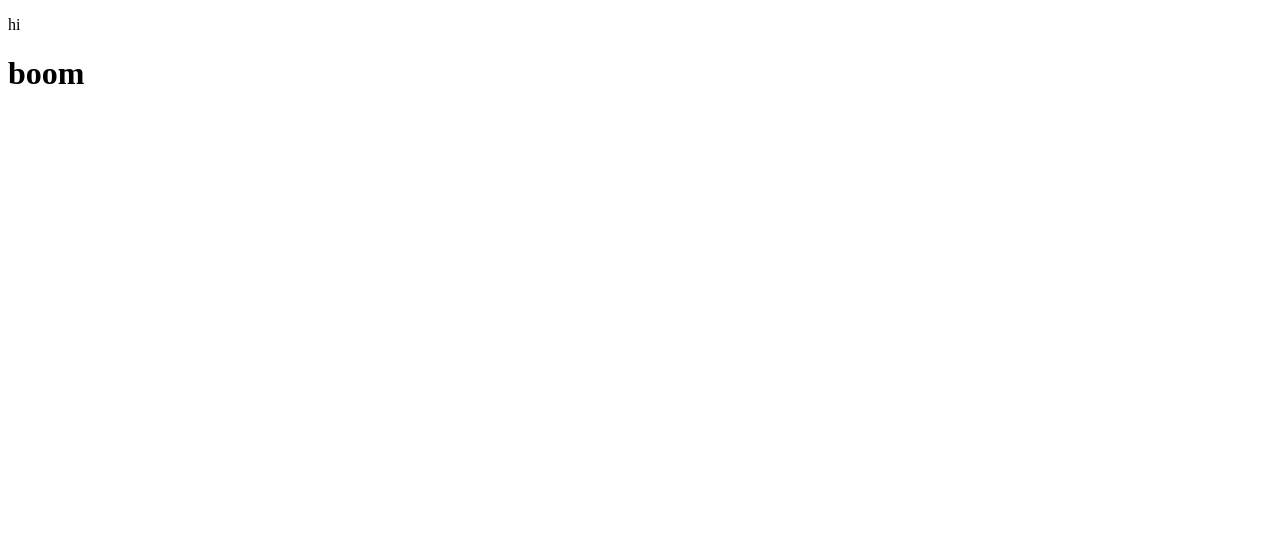
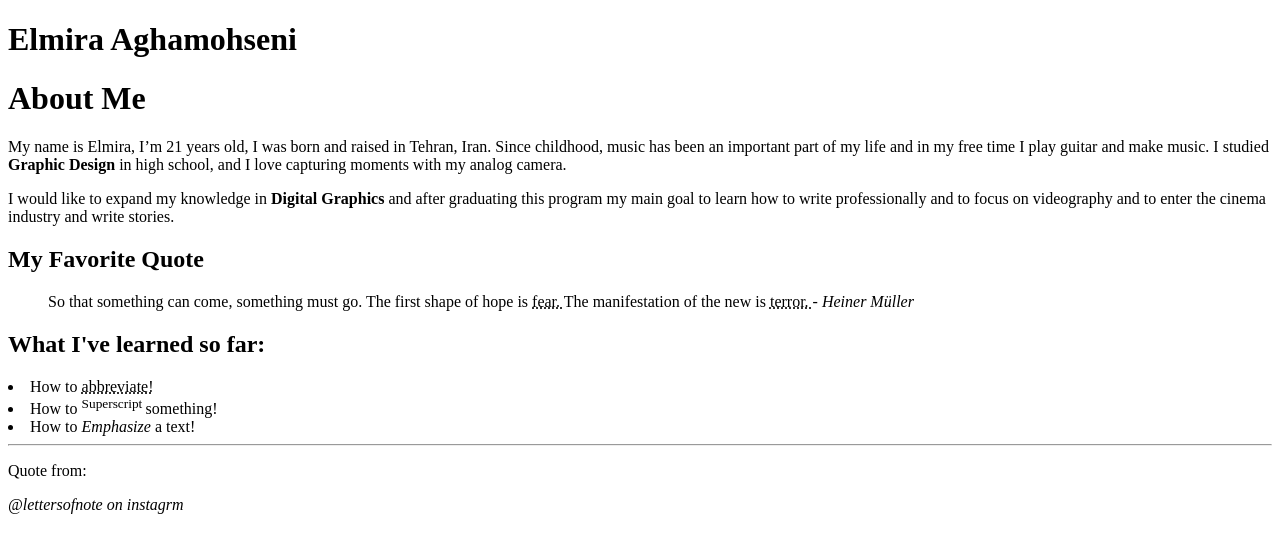
Before and after one commit to agha0033/agha0033.github.io, a plain HTML site: page html_assignment/index.html in a window 1280 px wide. Drawn offline with Linux system fonts and the light colour scheme.

Commit message:
commit changes to github

```diff
--- a/html_assignment/index.html
+++ b/html_assignment/index.html
@@ -4,9 +4,27 @@
     <meta charset="UTF-8">
     <meta name="viewport" content="width=device-width, initial-scale=1.0">
     <title>Document</title>
-</head>
-<body>
-    <p>hi</p>
-    <h1> boom </h1>
-</body>
-</html>
+
+    </title>
+    <h1> Elmira Aghamohseni </h1>
+    <body>
+        <header>
+            <h1> About Me </h1>
+           <p> My name is Elmira, I’m 21 years old, I was born and raised in Tehran, Iran. Since childhood, music has been an important part of my life and in my free time I play guitar and make music. I studied <strong> Graphic Design </strong> in high school, and I love capturing moments with my analog camera. </p>
+
+            <p> I would like to expand my knowledge in <strong> Digital Graphics </strong> and after graduating this program my main goal to learn how to write professionally and to focus on <abbr> videography </abbr> and to enter the cinema industry and write stories. </p>
+        </header>
+        <h2> My Favorite Quote</h2>
+        <blockquote> So that something can come, something must go. The first shape of hope is <abbr title="hyper text markup language"> fear. </abbr> The manifestation of the new is <abbr title="hyper text markup language"> terror. </abbr> -<cite> Heiner Müller</cite></blockquote>
+        <h2> What I've learned so far:</h2>
+
+        <li> How to <abbr title="hyper text markup language"> abbreviate!</abbr></li>
+        <li> How to <sup> Superscript </sup> something! </li>
+        <li> How to <em> Emphasize </em> a text! </li>
+        <footer>
+       <hr>
+       <p> Quote from: </p>
+       <address> @lettersofnote on instagrm
+    </address>
+        </footer>
+    </body>
```
